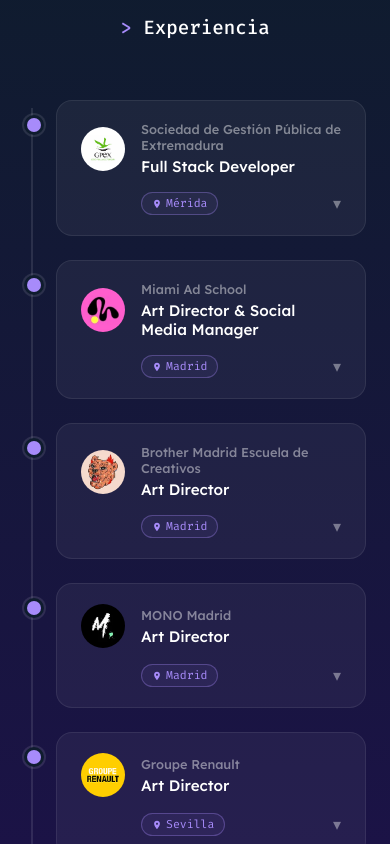
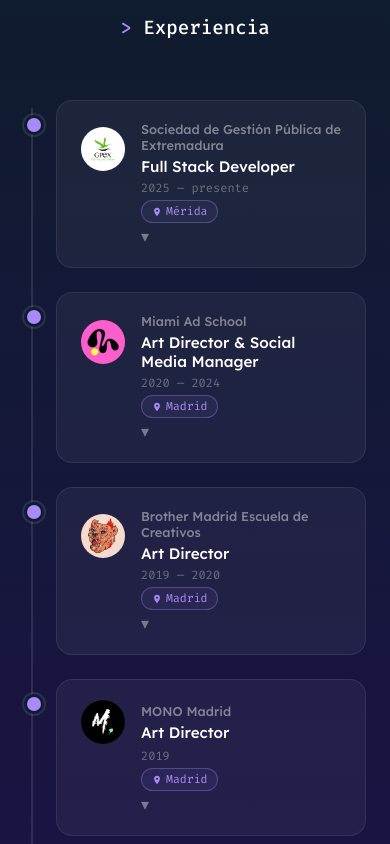
Before and after one commit to gloriajean02/mi-portfolio, a React (Vite) app: page / in a window 390 px wide. Shown: the part 4420-5264 px from the top of the page. Built offline with nearby package versions, Linux system fonts and the light colour scheme.

Commit message:
fechas en moviles

```diff
--- a/src/components/TimelineSection.module.css
+++ b/src/components/TimelineSection.module.css
@@ -188,19 +188,16 @@
     text-align: center;
   }
 
-  .period {
-    display: none;
-  }
-
   .cardHeader {
     flex-wrap: wrap;
+    row-gap: 4px;
+    column-gap: 16px;
   }
 
   .right {
     width: 100%;
-    flex-direction: row;
-    align-items: center;
-    justify-content: space-between;
+    flex-direction: column;
+    align-items: flex-start;
     padding-left: 60px;
   }
 }
```
